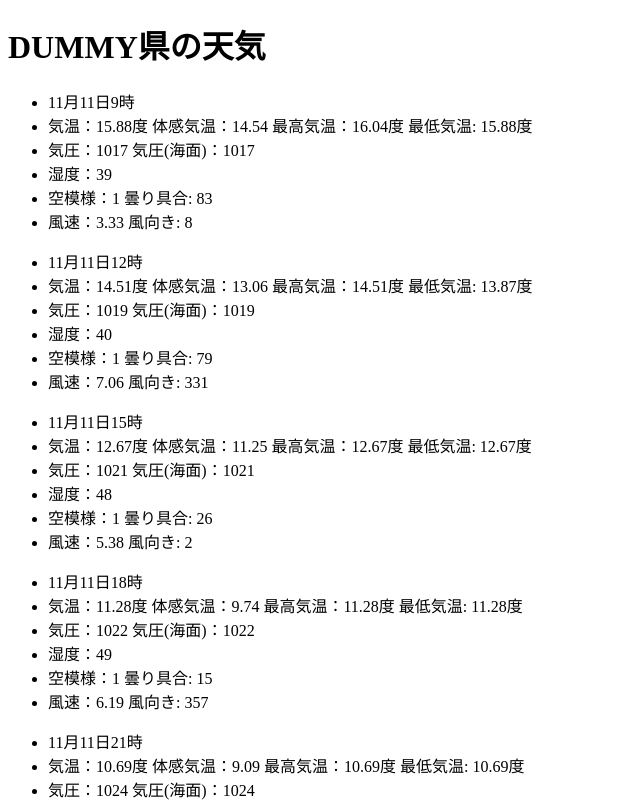
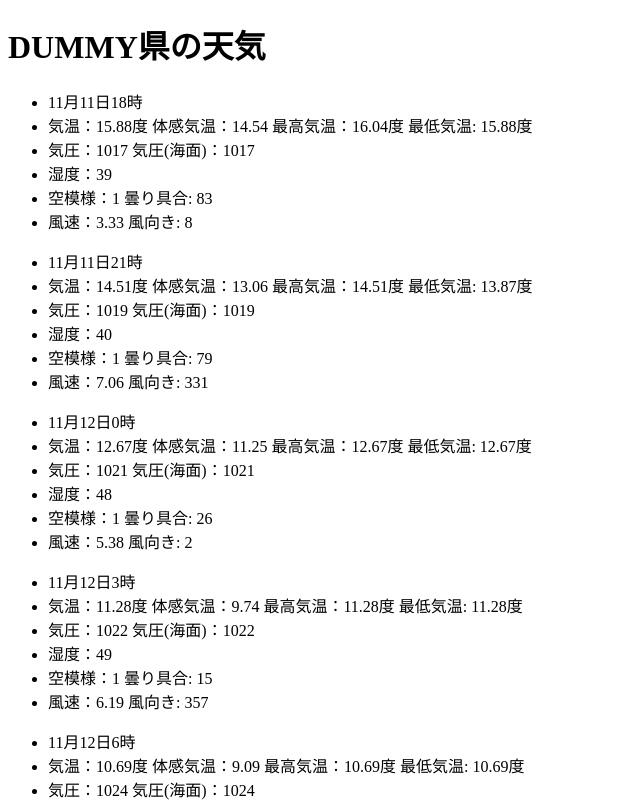
Before and after one commit to koichi-lab222/weather, a Nuxt app: page /pref/hokkaido in a window 1280 px wide. Shown: the top 802 px of the page, without its empty margins (0-640 px from the left). Built offline with nearby package versions, Linux system fonts and the light colour scheme.

Commit message:
Make timezone fixed to Asia/Tokyo

```diff
--- a/app/components/SpanWeatherBox.vue
+++ b/app/components/SpanWeatherBox.vue
@@ -1,12 +1,20 @@
 <script setup>
 const props = defineProps(['item'])
 
+import dayjs from 'dayjs'
+import utc from 'dayjs/plugin/utc'
+import timezone from 'dayjs/plugin/timezone'
+
+dayjs.extend(utc);
+dayjs.extend(timezone);
+
 function unixTime2DateHourDict(dt) {
-  const t = new Date(dt*1000)
+  const t = dayjs(dt*1000)
+  const tjtc = t.tz('Asia/Tokyo')
   return {
-    month: t.getMonth()+1,
-    day: t.getDate(),
-    hour: t.getHours(),
+    month: tjtc.month()+1,
+    day: tjtc.date(),
+    hour: tjtc.hour(),
   }
 }
 </script>
--- a/package.json
+++ b/package.json
@@ -10,7 +10,9 @@
     "postinstall": "nuxt prepare"
   },
   "dependencies": {
+    "dayjs": "^1.11.19",
     "nuxt": "^4.2.1",
+    "timezone": "^1.0.23",
     "vue": "^3.5.24",
     "vue-router": "^4.6.3"
   }
```
Also changed, not shown: 1 other file (tests, documents, lock files or other folders).
